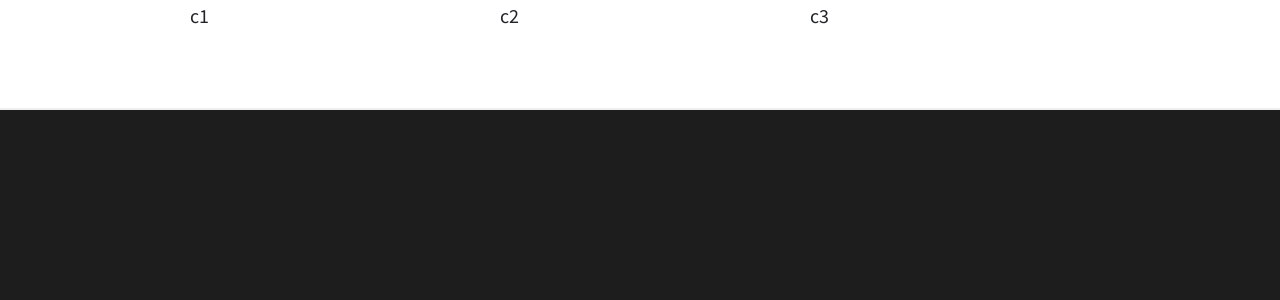
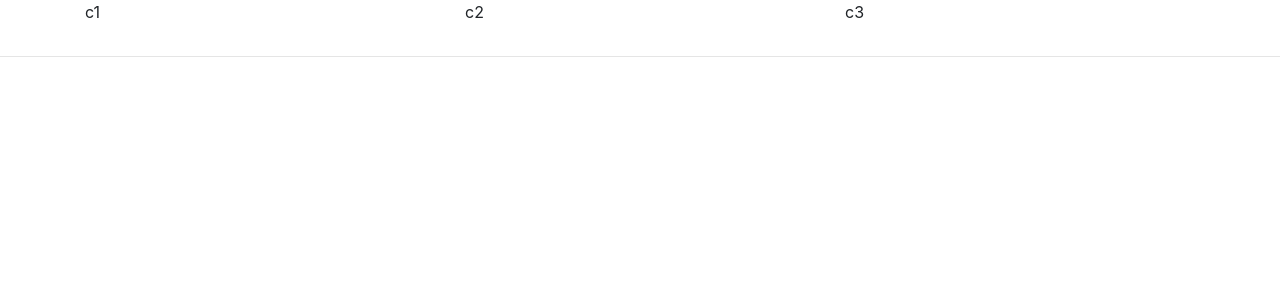
Before and after one commit to at07cm1/smadagascar_site, a Jekyll site: the page built from test.html, in a window 1280 px wide. Shown: the top 300 px of the page. Built offline with Jekyll 4.4.1, drawn with Linux system fonts in a browser that asks for light colours.

Commit message:
removed css test

```diff
--- a/_layouts/test.html
+++ b/_layouts/test.html
@@ -5,13 +5,11 @@
 		<link rel="stylesheet" href="https://fonts.googleapis.com/css?family=Source+Sans+Pro:200,300,400,700" media="all">
 		<!-- Bootstrap CSS -->
 		<link rel="stylesheet" href="https://stackpath.bootstrapcdn.com/bootstrap/4.5.2/css/bootstrap.min.css" integrity="sha384-JcKb8q3iqJ61gNV9KGb8thSsNjpSL0n8PARn9HuZOnIxN0hoP+VmmDGMN5t9UJ0Z" crossorigin="anonymous">
-		<link rel="stylesheet" href="/css/style.css">
 	</head>
 	<body>
 
-		<div class="content">
-			{{ content }}
-		</div>
+		{{ content }}
+
 
 		<!-- Optional JavaScript -->
 		<!-- jQuery first, then Popper.js, then Bootstrap JS -->
```
